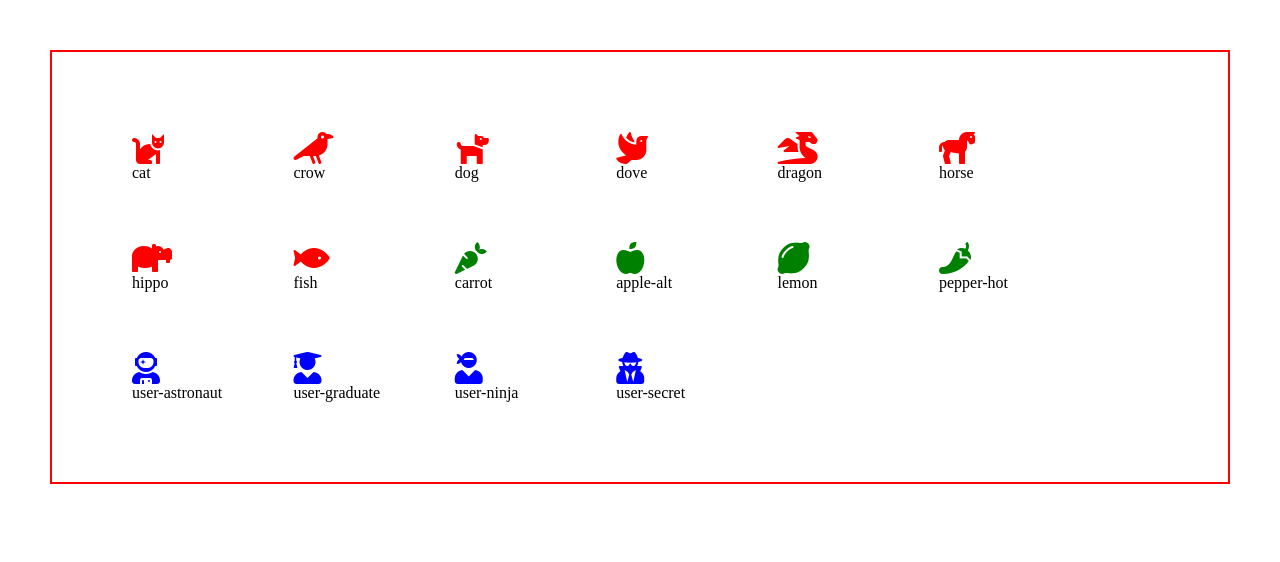
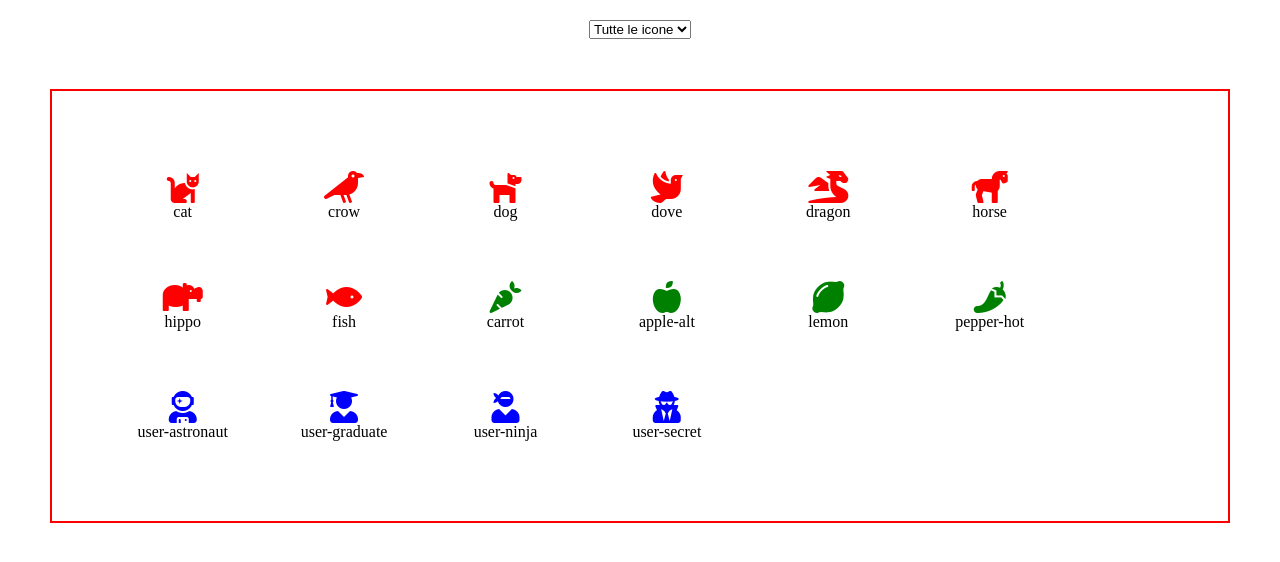
Before and after one commit to ghillahill/js-es6-icons, a plain HTML site: page index.html in a window 1280 px wide. Drawn offline with nearby package versions, Linux system fonts and the light colour scheme.

Commit message:
Milestone 3: Creato div con una select e option

```diff
--- a/index.html
+++ b/index.html
@@ -8,6 +8,12 @@
     </head>
     <body>
 
+        <div class="filtro">
+            <select class="icons-filtro">
+                <option value="">Tutte le icone</option>
+            </select>
+        </div>
+
         <div id="container-icons"></div>
 
         <script src="https://ajax.googleapis.com/ajax/libs/jquery/3.5.1/jquery.min.js"></script>
--- a/main.js
+++ b/main.js
@@ -97,7 +97,7 @@ const icons = [
     }
 ];
 
-//Milestone 2
+//Milestone 3
 
 //Creo array con tre colori da assegnare alle icone a seconda del tipo
 const colori = ['red', 'green', 'blue'];
--- a/style.css
+++ b/style.css
@@ -24,4 +24,11 @@
     display: flex;
     justify-content: center;
     flex-direction: column;
+    align-items: center;
 }
+
+.filtro {
+    display: flex;
+    justify-content: center;
+    margin: 20px;
+}
```
